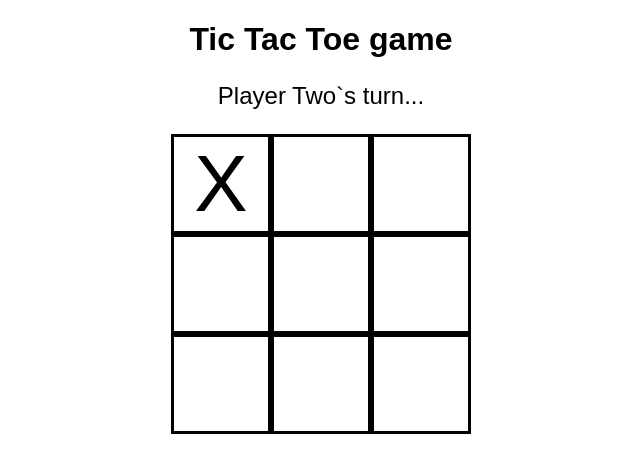
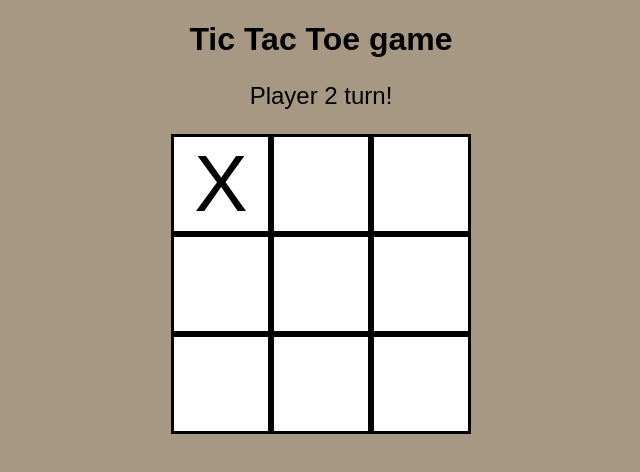
Before and after one commit to andrew-sid/odin-tic-tac-toe, a plain HTML site: page index.html in a window 1280 px wide. Both pictures are taken after a click on the button 540 px from the left and 184 px from the top of the page. Shown: the whole page, without its empty margins (319-959 px from the left). Drawn offline with Linux system fonts and the light colour scheme.

Commit message:
Rewrite game with win definition

```diff
--- a/css/styles.css
+++ b/css/styles.css
@@ -1,13 +1,14 @@
 body {
   text-align: center;
   font-family: sans-serif;
+  background-color: rgb(167, 152, 132);
 }
 
 .game {
   text-align: center;
 }
 
-.game__player-turn {
+.game__turn-title {
   font-size: 1.5rem;
   font-weight: 500;
 }
--- a/index.html
+++ b/index.html
@@ -11,7 +11,7 @@
   <h1>Tic Tac Toe game</h1>
 
   <div class="game">
-    <p class="game__player-turn"></p>
+    <p class="game__turn-title"></p>
     <div class="game__cells"></div>
   </div>
 </body>
--- a/js/index.js
+++ b/js/index.js
@@ -1,70 +1,40 @@
-function Gameboard() {
-  const board = [];
-
-  for (let i = 0; i < 9; i++) {
-    board.push(Cell());
-  }
+function GameBoard() {
+  const board = Array(9).fill(null);
 
   const getBoard = () => board;
 
-  const choiceCell = (index, player) => {
-    const availableCells = board.filter((cell) => cell.getValue() === null).map((cell) => cell);
+  const printBoard = () => console.log(getBoard());
 
-    if (!availableCells.length) return;
-    if (board[index].getValue() !== null) return;
-
-    board[index].addToken(player);
-    return true;
+  const makeMove = (index, value) => {
+    if (board[index] !== null) {
+      return false;
+    } else {
+      board[index] = value;
+      return true;
+    }
   };
 
-  return { getBoard, choiceCell };
+  return { getBoard, printBoard, makeMove };
 }
 
-function Cell() {
-  let value = null;
-
-  const addToken = (player) => {
-    value = player;
-  };
-
-  const getValue = () => value;
-
-  return {
-    addToken,
-    getValue,
-  };
-}
-
-function GameController(playerOneName = 'Player One', playerTwoName = 'Player Two') {
-  const board = Gameboard();
+function GameController(player1 = 'Player 1', player2 = 'Player 2') {
+  const board = GameBoard();
+  let winner;
 
   const players = [
-    {
-      name: playerOneName,
-      token: 'X',
-    },
-    {
-      name: playerTwoName,
-      token: 'O',
-    },
+    { name: player1, token: 'X' },
+    { name: player2, token: 'O' },
   ];
 
   let activePlayer = players[0];
 
-  const switchPlayerTurn = () => {
+  const changeActivePlayer = () => {
     activePlayer = activePlayer === players[0] ? players[1] : players[0];
   };
+
   const getActivePlayer = () => activePlayer;
 
-  const playRound = (index) => {
-    if (calculateWinner(board.getBoard())) return;
-    if (board.choiceCell(index, getActivePlayer().token)) {
-      switchPlayerTurn();
-    };
-
-  };
-
-  const calculateWinner = (board) => {
+  function calculateWinner(squares) {
     const lines = [
       [0, 1, 2],
       [3, 4, 5],
@@ -77,64 +47,65 @@ function GameController(playerOneName = 'Player One', playerTwoName = 'Player Tw
     ];
     for (let i = 0; i < lines.length; i++) {
       const [a, b, c] = lines[i];
-      if (
-        board[a].getValue() &&
-        board[a].getValue() === board[b].getValue() &&
-        board[a].getValue() === board[c].getValue()
-      ) {
-        return board[a].getValue();
+      if (squares[a] && squares[a] === squares[b] && squares[a] === squares[c]) {
+        return squares[a];
       }
     }
     return null;
+  }
+
+  const getWinner = () => winner;
+
+  const playRound = (index) => {
+    if (!winner) {
+      if (board.makeMove(index, getActivePlayer().token)) {
+        winner = calculateWinner(board.getBoard());
+        if (!winner) {
+          changeActivePlayer();
+        }
+        board.printBoard();
+      }
+    }
   };
+  board.printBoard();
 
-  return {
-    playRound,
-    getActivePlayer,
-    getBoard: board.getBoard,
-    calculateWinner
-  };
+  return { playRound, getBoard: board.getBoard, getActivePlayer, getWinner };
 }
 
-function ScreenController() {
+(function ScreenContoller() {
   const game = GameController();
-  const playerTurnText = document.querySelector('.game__player-turn');
   const gameDiv = document.querySelector('.game__cells');
+  const turnText = document.querySelector('.game__turn-title');
 
-  const updateScreen = () => {
+  const renderGame = () => {
     gameDiv.innerHTML = '';
+    const board = game.getBoard();
+    const winner = game.getWinner();
 
-    const board = game.getBoard();
-    const activePlayer = game.getActivePlayer();
-
-    const winner = game.calculateWinner(board);
     if (winner) {
-      playerTurnText.textContent = `The winner is: ${winner}`;
+      turnText.textContent = `${game.getActivePlayer().name} is WIN!`;
     } else {
-      playerTurnText.textContent = `${activePlayer.name}\`s turn... `;
+      turnText.textContent = `${game.getActivePlayer().name} turn!`;
     }
 
-
     board.forEach((cell, index) => {
-      const cellButton = document.createElement('button');
-      cellButton.classList.add('game__cell');
-      cellButton.dataset.index = index;
-      cellButton.textContent = cell.getValue();
-      gameDiv.appendChild(cellButton);
+      const cellBtn = document.createElement('button');
+      cellBtn.classList.add('game__cell');
+      cellBtn.textContent = cell;
+      cellBtn.dataset.index = index;
+      gameDiv.appendChild(cellBtn);
     });
   };
 
-  function clickHandlerBoard(e) {
-    const selectedIndex = e.target.dataset.index;
-    if (!selectedIndex) return;
-
-    game.playRound(selectedIndex);
-    updateScreen();
+  function clickHandler(event) {
+    const currentIndex = event.target.dataset.index;
+    if (!currentIndex) return;
+    game.playRound(currentIndex);
+    renderGame();
   }
 
-  gameDiv.addEventListener('click', clickHandlerBoard);
+  gameDiv.addEventListener('click', clickHandler);
 
-  updateScreen();
-}
-
-ScreenController();
+  // initial render
+  renderGame();
+})();
```
